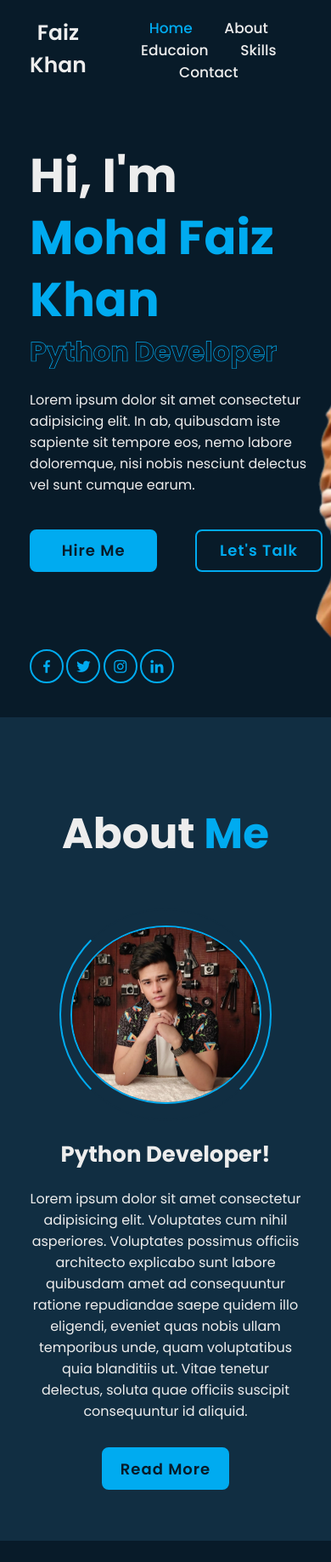
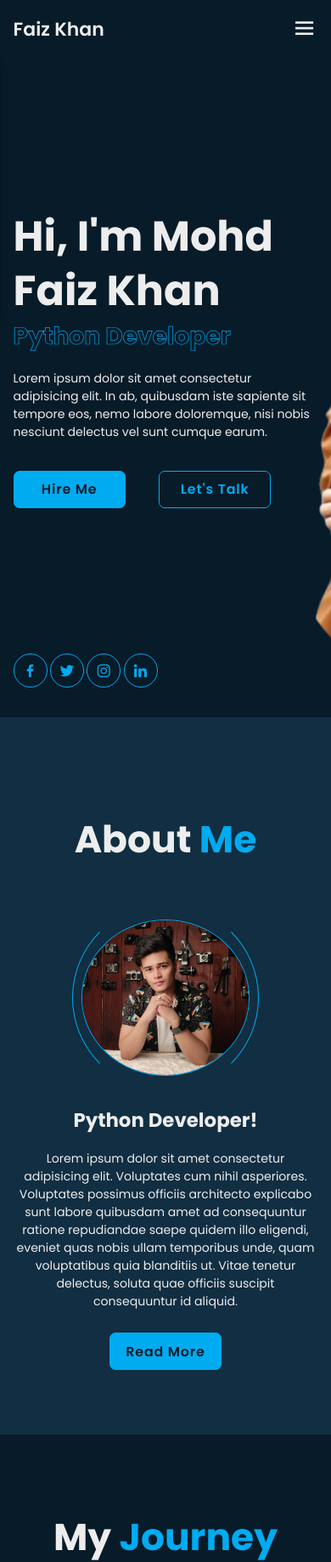
Before and after one commit to faizkhan77/MyPortfolio, a Django app: page / in a window 390 px wide. Shown: the top 1838 px of the page at 85% size. Run offline with Django 4.2, Linux system fonts and the light colour scheme.

Commit message:
Upto 1:22:26

```diff
--- a/myApp/templates/myApp/home.html
+++ b/myApp/templates/myApp/home.html
@@ -22,6 +22,9 @@
         <a href="#education">Educaion</a>
         <a href="#skills">Skills</a>
         <a href="#contact">Contact</a>
+
+        <span class="active-nav"></span>
+        <span class="animate" style="--i:2;"></span>
     </nav>
 </header>
 
--- a/static/css/mystyle.css
+++ b/static/css/mystyle.css
@@ -41,8 +41,13 @@ body {
     justify-content: space-between;
     text-align: center;
     z-index: 100;
-    /* transition: .3s; */
+    transition: .3s;
 }
+
+.header.sticky {
+    background: var(--bg-color);
+}
+
 
 .logo {
     /* position: relative; */
@@ -101,6 +106,9 @@ section {
 
 }
 
+.home-content h1 span {
+    color: var(--text-color);
+}
 
 
 .home-content .text-animate {
@@ -716,3 +724,102 @@ span {
 .footer-iconTop a:hover i {
     color: var(--main-color);
 }
+
+
+
+/* ------------- */
+
+
+/* BREAKPOINTS */
+@media (max-width: 1200px) {
+    html {
+        font-size: 55%;
+    }
+}
+
+@media (max-width: 991px) {
+    .header {
+        padding: 2rem 4%;
+    }
+
+    section {
+        padding: 10rem 4% 2rem;
+    }
+
+    .home {
+        padding: 0 4%;
+    }
+
+    .footer {
+        padding: 2rem 4%;
+    }
+}
+
+
+@media (max-width: 768px) {
+    .header {
+        background: var(--bg-color);
+    }
+
+    #menu-icon {
+        display: block;
+    }
+
+    .navbar {
+        position: absolute;
+        top: 100%;
+        left: -100%;
+        width: 100%;
+        padding: 1rem 4%;
+        background: var(--main-color);
+        box-shadow: 0 .5rem 1rem rgba(0, 0, 0, .2);
+        z-index: 1;
+        transition: .25s ease;
+        transition-delay: .25s;
+    }
+
+    .navbar.active {
+        left: 0;
+        transition-delay: 0s;
+
+    }
+
+
+    .navbar .active-nav {
+        position: absolute;
+        top: 0;
+        left: -100%;
+        width: 100%;
+        height: 100%;
+        background: var(--bg-color);
+        border-top: .1rem solid rgba(0, 0, 0, .2);
+        z-index: -1;
+        transition: .25s ease;
+        transition-delay: 0s;
+    }
+
+    .navbar.active .active-nav {
+        left: 0;
+        transition-delay: .25s;
+    }
+
+    .navbar a {
+        display: block;
+        font-size: 2rem;
+        margin: 3rem 0;
+        transform: translateX(-20rem);
+        transition: .25s ease;
+        transition-delay: 0s;
+    }
+
+    .navbar.active a {
+        transform: translateX(0);
+        transition-delay: .25s;
+    }
+
+    /* .home-imgHover {
+        pointer-events: none;
+        background: var(--bg-color);
+        opacity: .6;
+    } */
+}
--- /dev/null
+++ b/static/js/myscript.js
@@ -0,0 +1,52 @@
+// toggle icon navbar
+let menuIcon = document.querySelector('#menu-icon');
+let navbar = document.querySelector('.navbar');
+
+menuIcon.onclick = () => {
+    menuIcon.classList.toggle('bx-x');
+    navbar.classList.toggle('active');
+}
+
+
+// scroll section
+let sections = document.querySelectorAll('section')
+let navLinks = document.querySelectorAll('header nav a')
+
+window.onscroll = () => {
+
+    sections.forEach(sec => {
+        let top = window.scrollY;
+        let offset = sec.offsetTop - 100;
+        let height = sec.offsetHeight;
+        let id = sec.getAttribute('id')
+
+        if(top >= offset && top < offset + height){
+            // active navbar links
+            navLinks.forEach(links => {
+                links.classList.remove('active');
+                document.querySelector('header nav a[href*=' + id + ']').classList.add('active');
+            });
+            // // active sections for animation on scroll
+            // sec.classList.add('show-animate');
+        }
+        // // if u want to use animation that repeas on scroll use this
+        // else{
+        //     sec.classList.remove('show-animate');
+        // }
+    })
+
+    // sticky header
+    let header = document.querySelector('header')
+
+    header.classList.toggle('sticky', window.scrollY > 100);
+
+    // remove toggle icon and navbar when clicking navbar links (scroll)
+    menuIcon.classList.remove('bx-x');
+    navbar.classList.remove('active');
+
+    // animation footer on scroll
+    // let footer = document.querySelector('footer');
+
+    // footer.classList.toggle('show-animate', this.innerHeight + this.scrollY >= document.scrollingElement.scrollHeight);
+
+}
```
